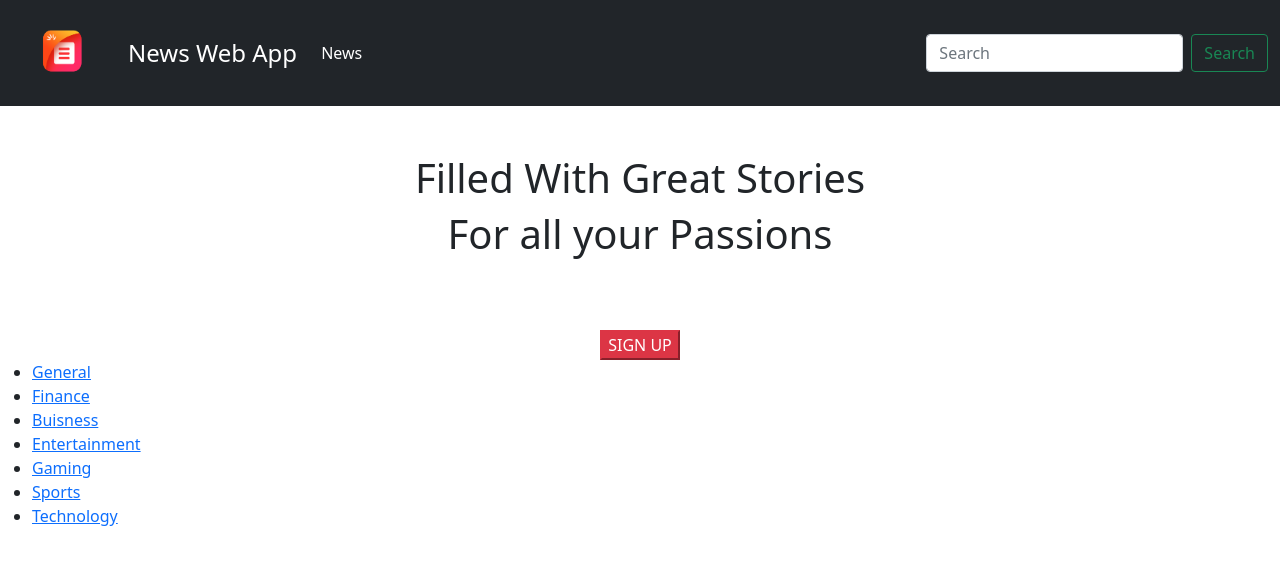
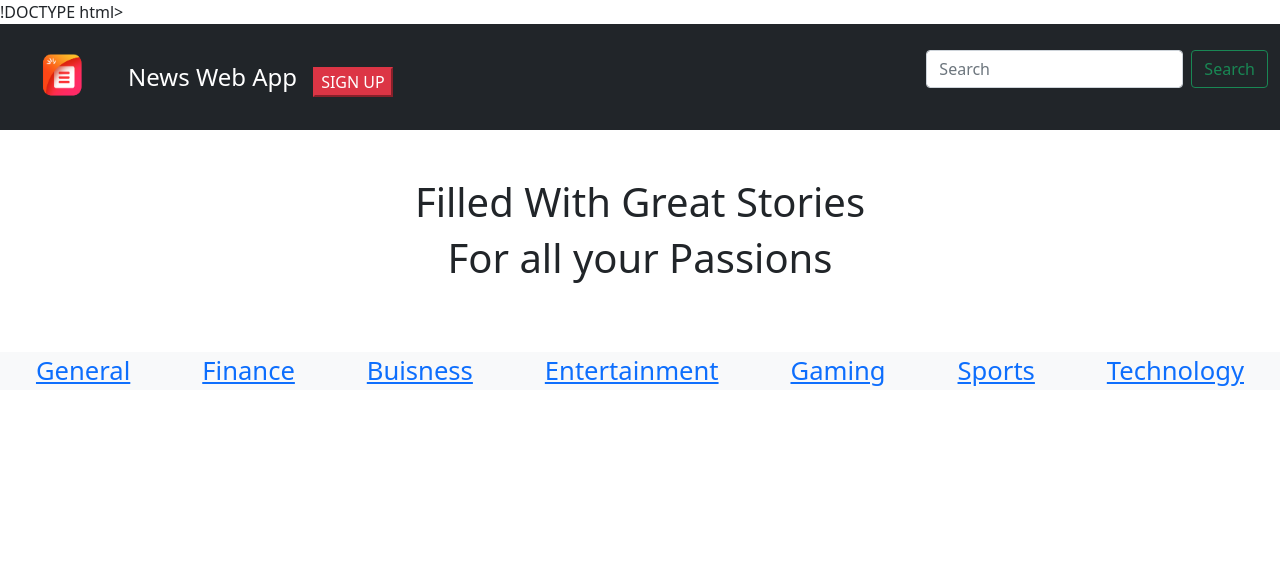
Before and after one commit to TanyaNijhawan2004/News_pwa, a plain HTML site: page index.html in a window 1280 px wide. Drawn offline with nearby package versions, Linux system fonts and the light colour scheme.

Commit message:
Update index.html

```diff
--- a/index.html
+++ b/index.html
@@ -1,4 +1,4 @@
-<!DOCTYPE html>
+!DOCTYPE html>
 <html lang="en">
 <head>
     <meta charset="UTF-8">
@@ -26,19 +26,21 @@
        <img src="images/logo.png" width="100" height="80" alt="">
      </a>
      <a class="navbar-brand" href="#">News Web App </a>
+     <button type="button" class="btn-sign btn-danger" style="margin-top: 10px;">SIGN UP</button>
      <button class="navbar-toggler" type="button" data-bs-toggle="collapse" data-bs-target="#navbarCollapse" aria-controls="navbarCollapse" aria-expanded="false" aria-label="Toggle navigation">
        <span class="navbar-toggler-icon"></span>
      </button>
           <div class="collapse navbar-collapse" id="navbarCollapse">
             <ul class="navbar-nav me-auto mb-2 mb-md-0">
               <li class="nav-item">
-                <a class="nav-link active" aria-current="page" href="#">News</a>
+
               </li>
               </ul>
             <form class="d-flex">
               <input class="form-control me-2" type="search" id="newssearch" placeholder="Search" aria-label="Search">
               <button class="btn btn-outline-success" type="submit" id="search">Search</button>
             </form>
+
           </div>
     </div>
   </nav>
@@ -50,36 +52,38 @@
     <h1 class="heading">
       For all your Passions
     </h1>
-    <button type="button" class="btn-sign btn-danger">SIGN UP</button>
+
   </div>
 
 
-  <div class="content" id="typeofnews">
-    <ul>
-        <li class="news-item">
-            <a class="news-link active" href="#general" id="general">General</a>
+    <div class="content expand-md  bg-light flex flex-fill " style=" margin-top: 70px; display: flex; ustify-content: space-around;"id="typeofnews">
+      <ul class="list-inline list-group list-group-horizontal flex-item flex-fill " style="text-align:center" >
+          <li class="news-item flex-fill ">
+              <a class="news-link active headingmain flex-item  " href="#general" id="general">General</a>
           </li>
-        <li class="news-item">
-          <a class="news-link active" href="#finance" id="finance">Finance</a>
+          <li class="news-item flex-fill">
+            <a class="news-link active  headingmain flex-item " href="#finance" id="finance">Finance</a>
         </li>
-      <li class="news-item">
-          <a class="news-link active" href="#buisness" id="buisness">Buisness</a>
+        <li class="news-item flex-fill ">
+            <a class="news-link active  headingmain flex-item " href="#buisness" id="buisness">Buisness</a>
         </li>
-      <li class="news-item">
-          <a class="news-link active" href="#entertainment" id="entertainment">Entertainment</a>
+        <li class="news-item flex-fill ">
+            <a class="news-link active  headingmain flex-item " href="#entertainment" id="entertainment">Entertainment</a>
         </li>
-      <li class="news-item">
-          <a class="news-link active" href="#gaming" id="gaming">Gaming</a>
+        <li class="news-item flex-fill">
+            <a class="news-link active  headingmain flex-item " href="#gaming" id="gaming">Gaming</a>
         </li>
-      <li class="news-item">
-          <a class="news-link active" href="#sports" id="sports">Sports</a>
+        <li class="news-item flex-fill">
+            <a class="news-link active  headingmain flex-item " href="#sports" id="sports">Sports</a>
         </li>
-      <li class="news-item">
-          <a class="news-link active" href="#technology" id="technology">Technology</a>
+        <li class="news-item flex-fill">
+            <a class="news-link active  headingmain flex-item " href="#technology" id="technology">Technology</a>
         </li>
       </ul>
 
     </div>
+
+
 
 <div>
       <div class="row" id="newstype">
```
Lines whose indentation alone changed are shown as unchanged.
